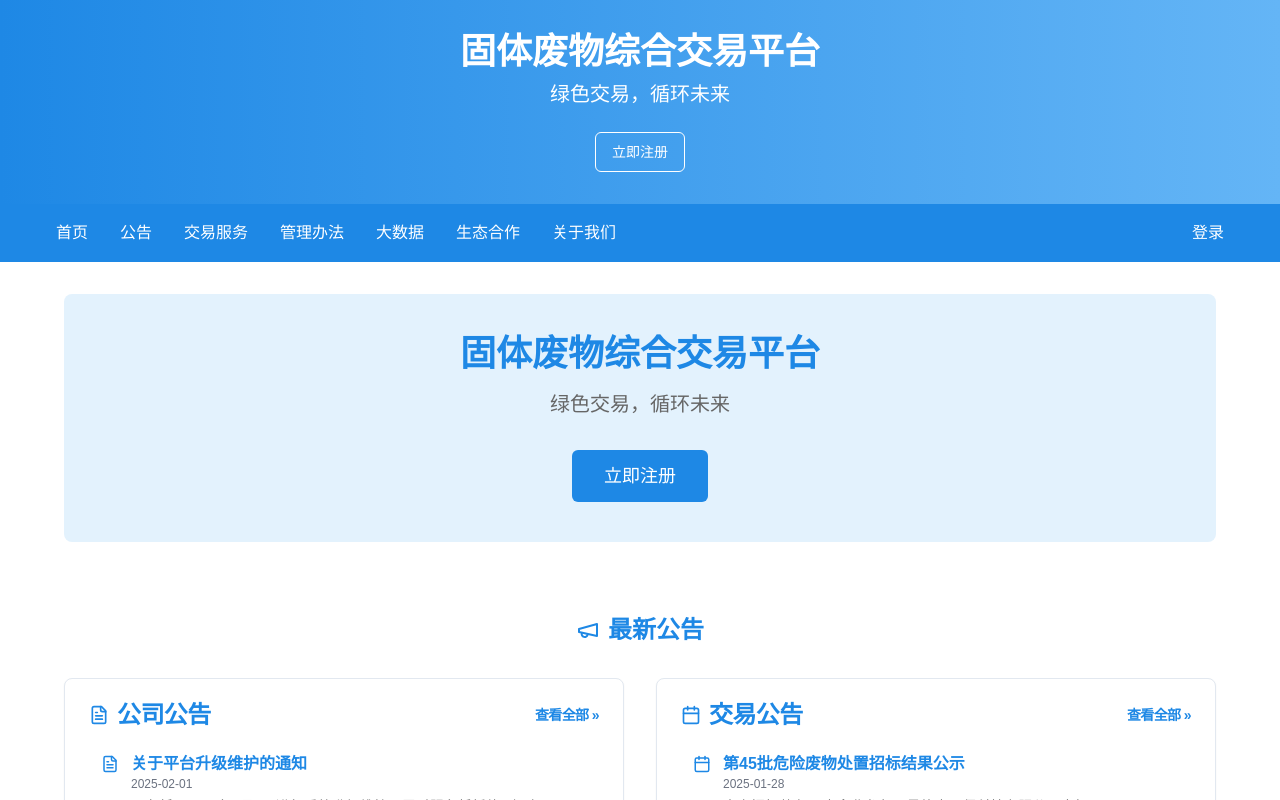
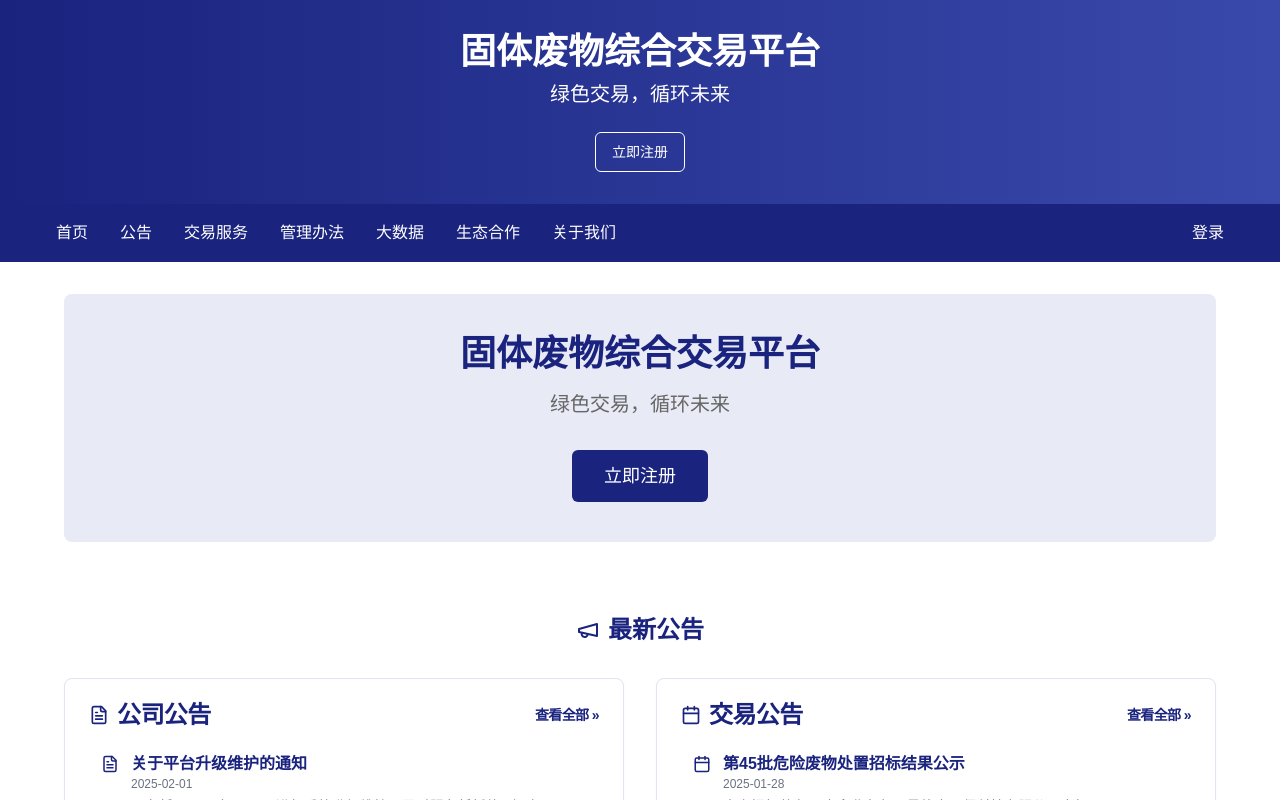
Before and after one commit to gagechen-git/ecoexchangeplatform, a React (Vite) app: page / in a window 1280 px wide. Shown: the top 800 px of the page. Built offline with nearby package versions, Linux system fonts and the light colour scheme.

Commit message:
Change theme colors to blue and white
Update color variables and components to use a blue and white theme.

```diff
--- a/src/index.css
+++ b/src/index.css
@@ -14,24 +14,24 @@
     --popover: 0 0% 100%;
     --popover-foreground: 222.2 84% 4.9%;
 
-    --primary: 210 79% 51%;
-    --primary-foreground: 210 40% 98%;
+    --primary: 230 80% 30%;
+    --primary-foreground: 230 10% 95%;
 
-    --secondary: 210 79% 96%;
-    --secondary-foreground: 210 79% 51%;
+    --secondary: 230 80% 95%;
+    --secondary-foreground: 230 80% 30%;
 
-    --muted: 210 40% 96.1%;
+    --muted: 230 40% 96.1%;
     --muted-foreground: 215.4 16.3% 46.9%;
 
-    --accent: 210 79% 96%;
-    --accent-foreground: 210 79% 51%;
+    --accent: 230 80% 95%;
+    --accent-foreground: 230 80% 30%;
 
     --destructive: 0 84.2% 60.2%;
     --destructive-foreground: 210 40% 98%;
 
-    --border: 214.3 31.8% 91.4%;
-    --input: 214.3 31.8% 91.4%;
-    --ring: 210 79% 51%;
+    --border: 230 31.8% 91.4%;
+    --input: 230 31.8% 91.4%;
+    --ring: 230 80% 30%;
 
     --radius: 0.5rem;
 
--- a/tailwind.config.ts
+++ b/tailwind.config.ts
@@ -63,11 +63,11 @@ export default {
 					border: 'hsl(var(--sidebar-border))',
 					ring: 'hsl(var(--sidebar-ring))'
 				},
-				// Custom eco theme colors updated to blue theme
+				// Custom eco theme colors updated to navy blue theme
 				eco: {
-					dark: '#1E88E5', // Primary blue (was green)
-					light: '#E3F2FD', // Light blue background (was light green)
-					mid: '#64B5F6', // Medium blue (was medium green)
+					dark: '#1A237E', // Primary navy blue (was blue)
+					light: '#E8EAF6', // Light navy background (was light blue)
+					mid: '#3949AB', // Medium navy blue (was medium blue)
 					text: '#666666', // Keep the same gray for text
 					title: '#333333' // Keep the same dark gray for titles
 				}
```
